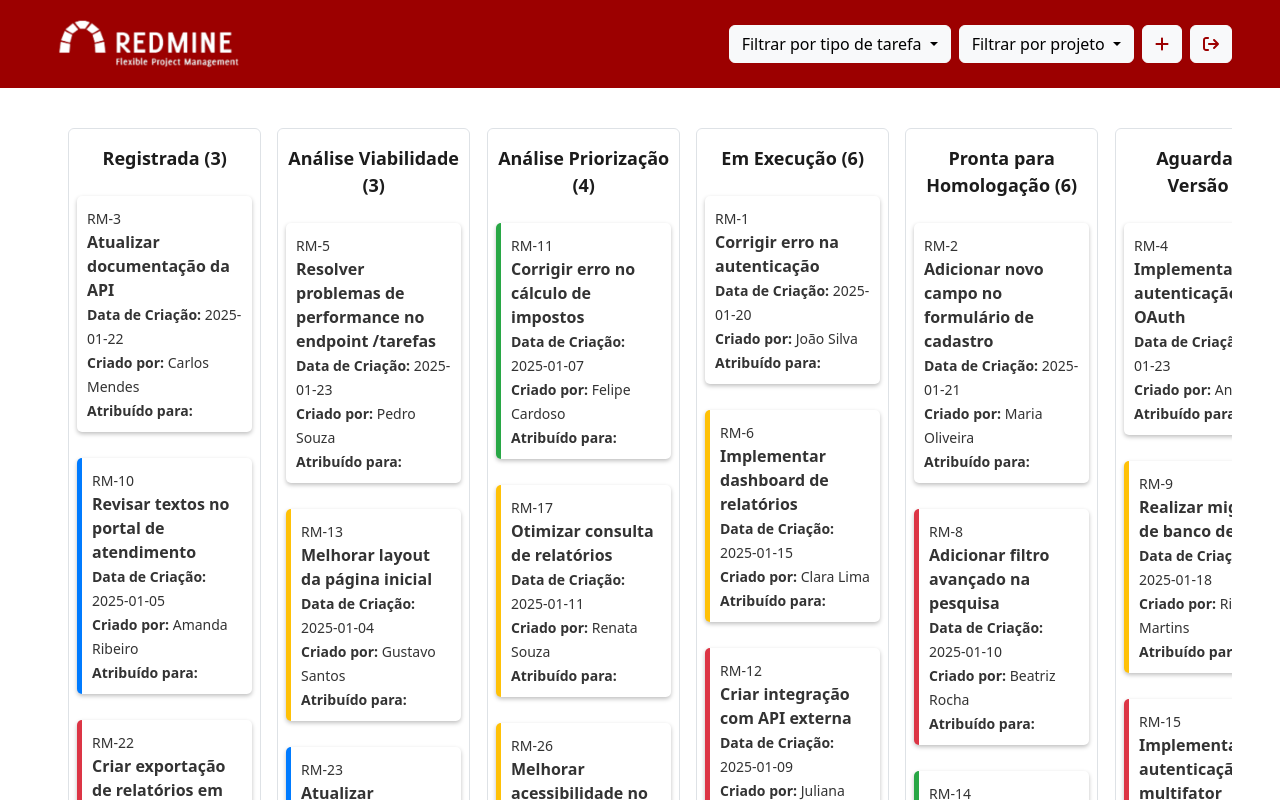
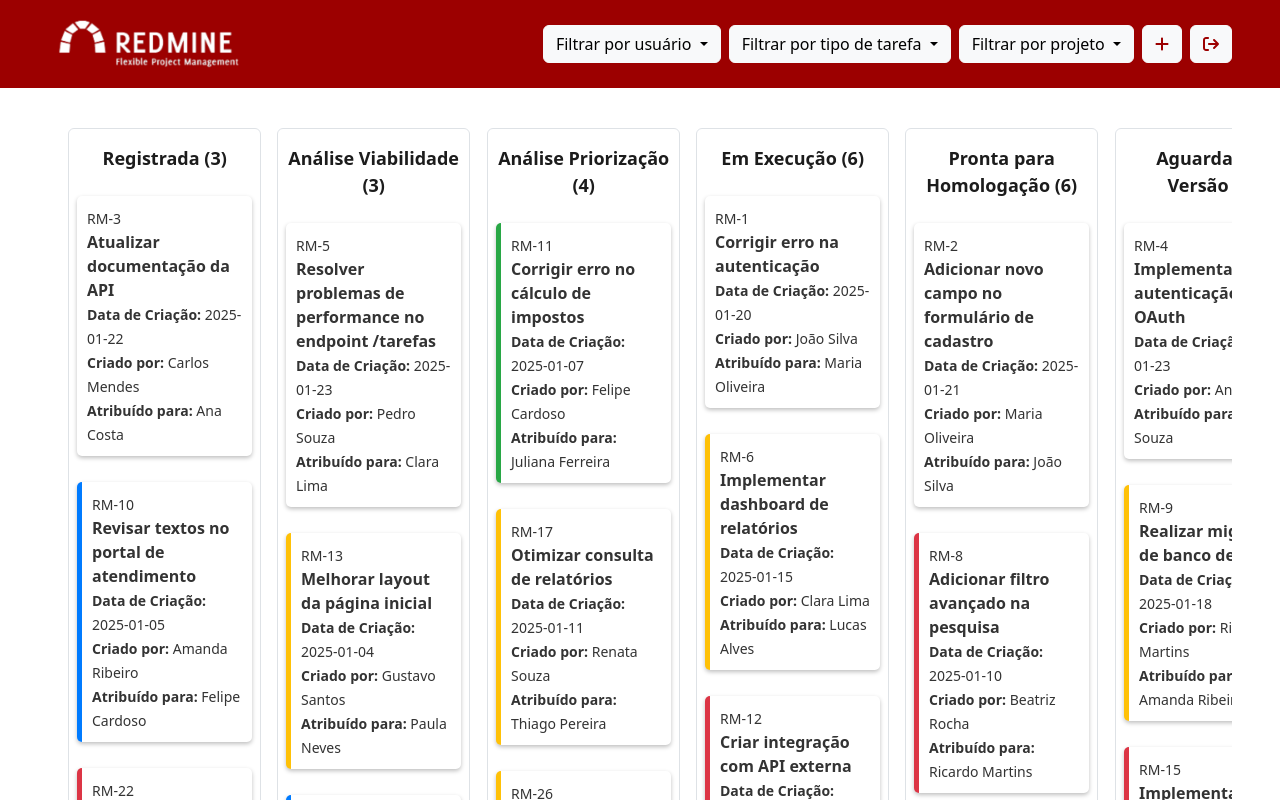
Before and after one commit to alexandresjunior/kanban-ts, an Angular app: page /home in a window 1280 px wide. Shown: the top 800 px of the page. Built offline with nearby package versions, Linux system fonts and the light colour scheme; data requests are answered from the project's data file.

Commit message:
Filtro por usuários

```diff
--- a/db.json
+++ b/db.json
@@ -6,7 +6,8 @@
       "created_on": "2025-01-20",
       "author": "João Silva",
       "type": "bug",
-      "status": "Em Execução"
+      "status": "Em Execução",
+      "assigned_to": "Maria Oliveira"
     },
     {
       "id": 2,
@@ -14,7 +15,8 @@
       "created_on": "2025-01-21",
       "author": "Maria Oliveira",
       "type": "feature",
-      "status": "Pronta para Homologação"
+      "status": "Pronta para Homologação",
+      "assigned_to": "João Silva"
     },
     {
       "id": 3,
@@ -22,7 +24,8 @@
       "created_on": "2025-01-22",
       "author": "Carlos Mendes",
       "type": "documentation",
-      "status": "Registrada"
+      "status": "Registrada",
+      "assigned_to": "Ana Costa"
     },
     {
       "id": 4,
@@ -30,7 +33,8 @@
       "created_on": "2025-01-23",
       "author": "Ana Costa",
       "type": "feature",
-      "status": "Aguardando Versão"
+      "status": "Aguardando Versão",
+      "assigned_to": "Pedro Souza"
     },
     {
       "id": 5,
@@ -38,7 +42,8 @@
       "created_on": "2025-01-23",
       "author": "Pedro Souza",
       "type": "optimization",
-      "status": "Análise Viabilidade"
+      "status": "Análise Viabilidade",
+      "assigned_to": "Clara Lima"
     },
     {
       "id": 6,
@@ -46,7 +51,8 @@
       "created_on": "2025-01-15",
       "author": "Clara Lima",
       "type": "evolucoes",
-      "status": "Em Execução"
+      "status": "Em Execução",
+      "assigned_to": "Lucas Alves"
     },
     {
       "id": 7,
@@ -54,7 +60,8 @@
       "created_on": "2025-01-12",
       "author": "Lucas Alves",
       "type": "correcoes",
-      "status": "Reaberta"
+      "status": "Reaberta",
+      "assigned_to": "Beatriz Rocha"
     },
     {
       "id": 8,
@@ -62,7 +69,8 @@
       "created_on": "2025-01-10",
       "author": "Beatriz Rocha",
       "type": "desenvolvimento",
-      "status": "Pronta para Homologação"
+      "status": "Pronta para Homologação",
+      "assigned_to": "Ricardo Martins"
     },
     {
       "id": 9,
@@ -70,7 +78,8 @@
       "created_on": "2025-01-18",
       "author": "Ricardo Martins",
       "type": "evolucoes",
-      "status": "Aguardando Versão"
+      "status": "Aguardando Versão",
+      "assigned_to": "Amanda Ribeiro"
     },
     {
       "id": 10,
@@ -78,7 +87,8 @@
       "created_on": "2025-01-05",
       "author": "Amanda Ribeiro",
       "type": "atendimento",
-      "status": "Registrada"
+      "status": "Registrada",
+      "assigned_to": "Felipe Cardoso"
     },
     {
       "id": 11,
@@ -86,7 +96,8 @@
       "created_on": "2025-01-07",
       "author": "Felipe Cardoso",
       "type": "correcoes",
-      "status": "Análise Priorização"
+      "status": "Análise Priorização",
+      "assigned_to": "Juliana Ferreira"
     },
     {
       "id": 12,
@@ -94,7 +105,8 @@
       "created_on": "2025-01-09",
       "author": "Juliana Ferreira",
       "type": "desenvolvimento",
-      "status": "Em Execução"
+      "status": "Em Execução",
+      "assigned_to": "Gustavo Santos"
     },
     {
       "id": 13,
@@ -102,7 +114,8 @@
       "created_on": "2025-01-04",
       "author": "Gustavo Santos",
       "type": "evolucoes",
-      "status": "Análise Viabilidade"
+      "status": "Análise Viabilidade",
+      "assigned_to": "Paula Neves"
     },
     {
       "id": 14,
@@ -110,7 +123,8 @@
       "created_on": "2025-01-03",
       "author": "Paula Neves",
       "type": "correcoes",
-      "status": "Pronta para Homologação"
+      "status": "Pronta para Homologação",
+      "assigned_to": "Fernando Lima"
     },
     {
       "id": 15,
@@ -118,7 +132,8 @@
       "created_on": "2025-01-02",
       "author": "Fernando Lima",
       "type": "desenvolvimento",
-      "status": "Aguardando Versão"
+      "status": "Aguardando Versão",
+      "assigned_to": "Daniel Carvalho"
     },
     {
       "id": 16,
@@ -126,7 +141,8 @@
       "created_on": "2025-01-08",
       "author": "Daniel Carvalho",
       "type": "atendimento",
-      "status": "Em Execução"
+      "status": "Em Execução",
+      "assigned_to": "Renata Souza"
     },
     {
       "id": 17,
@@ -134,7 +150,8 @@
       "created_on": "2025-01-11",
       "author": "Renata Souza",
       "type": "evolucoes",
-      "status": "Análise Priorização"
+      "status": "Análise Priorização",
+      "assigned_to": "Thiago Pereira"
     },
     {
       "id": 18,
@@ -142,7 +159,8 @@
       "created_on": "2025-01-14",
       "author": "Thiago Pereira",
       "type": "correcoes",
-      "status": "Reaberta"
+      "status": "Reaberta",
+      "assigned_to": "Mariana Oliveira"
     },
     {
       "id": 19,
@@ -150,7 +168,8 @@
       "created_on": "2025-01-06",
       "author": "Mariana Oliveira",
       "type": "desenvolvimento",
-      "status": "Pronta para Homologação"
+      "status": "Pronta para Homologação",
+      "assigned_to": "André Costa"
     },
     {
       "id": 20,
@@ -158,7 +177,8 @@
       "created_on": "2025-01-13",
       "author": "André Costa",
       "type": "correcoes",
-      "status": "Aguardando Versão"
+      "status": "Aguardando Versão",
+      "assigned_to": "Vanessa Lima"
     },
     {
       "id": 21,
@@ -166,7 +186,8 @@
       "created_on": "2025-01-16",
       "author": "Vanessa Lima",
       "type": "evolucoes",
-      "status": "Em Execução"
+      "status": "Em Execução",
+      "assigned_to": "Diego Ramos"
     },
     {
       "id": 22,
@@ -174,7 +195,8 @@
       "created_on": "2025-01-19",
       "author": "Diego Ramos",
       "type": "desenvolvimento",
-      "status": "Registrada"
+      "status": "Registrada",
+      "assigned_to": "Laura Campos"
     },
     {
       "id": 23,
@@ -182,7 +204,8 @@
       "created_on": "2025-01-17",
       "author": "Laura Campos",
       "type": "atendimento",
-      "status": "Análise Viabilidade"
+      "status": "Análise Viabilidade",
+      "assigned_to": "Gabriel Nogueira"
     },
     {
       "id": 24,
@@ -190,7 +213,8 @@
       "created_on": "2025-01-09",
       "author": "Gabriel Nogueira",
       "type": "correcoes",
-      "status": "Pronta para Homologação"
+      "status": "Pronta para Homologação",
+      "assigned_to": "Patrícia Dias"
     },
     {
       "id": 25,
@@ -198,7 +222,8 @@
       "created_on": "2025-01-15",
       "author": "Patrícia Dias",
       "type": "desenvolvimento",
-      "status": "Aguardando Versão"
+      "status": "Aguardando Versão",
+      "assigned_to": "Eduardo Silva"
     },
     {
       "id": 26,
@@ -206,7 +231,8 @@
       "created_on": "2025-01-14",
       "author": "Eduardo Silva",
       "type": "evolucoes",
-      "status": "Análise Priorização"
+      "status": "Análise Priorização",
+      "assigned_to": "Sofia Batista"
     },
     {
       "id": 27,
@@ -214,7 +240,8 @@
       "created_on": "2025-01-11",
       "author": "Sofia Batista",
       "type": "desenvolvimento",
-      "status": "Pronta para Homologação"
+      "status": "Pronta para Homologação",
+      "assigned_to": "Henrique Torres"
     },
     {
       "id": 28,
@@ -222,7 +249,8 @@
       "created_on": "2025-01-10",
       "author": "Henrique Torres",
       "type": "atendimento",
-      "status": "Reaberta"
+      "status": "Reaberta",
+      "assigned_to": "Camila Almeida"
     },
     {
       "id": 29,
@@ -230,7 +258,8 @@
       "created_on": "2025-01-07",
       "author": "Camila Almeida",
       "type": "desenvolvimento",
-      "status": "Em Execução"
+      "status": "Em Execução",
+      "assigned_to": "Rafael Teixeira"
     },
     {
       "id": 30,
@@ -238,7 +267,8 @@
       "created_on": "2025-01-03",
       "author": "Rafael Teixeira",
       "type": "correcoes",
-      "status": "Análise Priorização"
+      "status": "Análise Priorização",
+      "assigned_to": "João Silva"
     }
   ]
 }
--- a/src/app/componentes/cabecalho/cabecalho.component.css
+++ b/src/app/componentes/cabecalho/cabecalho.component.css
@@ -1,5 +1,10 @@
 .container-cabecalho {
     background-color: #9c0000;
+}
+
+.dropdown-menu {
+    max-height: 400px;
+    overflow-y: scroll;
 }
 
 .nav-link {
--- a/src/app/componentes/cabecalho/cabecalho.component.html
+++ b/src/app/componentes/cabecalho/cabecalho.component.html
@@ -3,7 +3,8 @@
     class="d-flex flex-wrap justify-content-center align-items-center py-3 mb-4"
   >
     <a
-      href="http://redmine.compesa.com.br/" target="_blank"
+      href="http://redmine.compesa.com.br/"
+      target="_blank"
       class="d-flex align-items-center mb-3 mb-md-0 me-md-auto link-body-emphasis text-decoration-none"
     >
       <img
@@ -12,6 +13,32 @@
         width="200"
       />
     </a>
+
+    <div class="dropdown me-2">
+      <button
+        class="btn btn-light dropdown-toggle"
+        type="button"
+        id="dropdownMenuButton"
+        data-bs-toggle="dropdown"
+        aria-expanded="false"
+      >
+        Filtrar por usuário
+      </button>
+      <ul class="dropdown-menu" aria-labelledby="dropdownMenuButton">
+        <li>
+          <a class="dropdown-item" role="button">Todos</a>
+        </li>
+        <li *ngFor="let usuario of usuarios">
+          <a
+            class="dropdown-item"
+            role="button"
+            (click)="atualizarUsuarioSelecionado(usuario)"
+          >
+            {{ usuario }}
+          </a>
+        </li>
+      </ul>
+    </div>
 
     <div class="dropdown me-2">
       <button
--- a/src/app/componentes/cabecalho/cabecalho.component.ts
+++ b/src/app/componentes/cabecalho/cabecalho.component.ts
@@ -1,28 +1,46 @@
+import { CommonModule } from '@angular/common';
 import { Component, EventEmitter, Output } from '@angular/core';
 import { Router } from '@angular/router';
 import { FontAwesomeModule } from '@fortawesome/angular-fontawesome';
 import { faPlus, faSignOut } from '@fortawesome/free-solid-svg-icons';
+import { TarefasService } from '../../services/tarefas.service';
 
 @Component({
   selector: 'app-cabecalho',
-  imports: [FontAwesomeModule],
+  imports: [FontAwesomeModule, CommonModule],
   templateUrl: './cabecalho.component.html',
   styleUrl: './cabecalho.component.css'
 })
 export class CabecalhoComponent {
   faPlus = faPlus;
   faSignOut = faSignOut;
+  usuarios: string[] = [];
+  @Output() usuarioSelecionado = new EventEmitter<string>();
   @Output() tipoSelecionado = new EventEmitter<string>();
 
-  constructor(private router: Router) {}
+  constructor(private router: Router, private tarefasService: TarefasService) { }
 
-  fazerLogout() : void {
+  ngOnInit(): void {
+    this.carregarUsuarios();
+  }
+
+  fazerLogout(): void {
     localStorage.removeItem('usuario_kanban');
     sessionStorage.removeItem('usuario_kanban');
     this.router.navigate(['']);
   }
 
+  atualizarUsuarioSelecionado(usuario: string): void {
+    this.usuarioSelecionado.emit(usuario);
+  }
+
   atualizarTipoSelecionado(tipo: string): void {
     this.tipoSelecionado.emit(tipo);
   }
+
+  carregarUsuarios(): void {
+    this.tarefasService.listarUsuariosComTarefasAtribuidas().subscribe((usuarios) => {
+      this.usuarios = usuarios;
+    });
+  }
 }
--- a/src/app/paginas/home/home.component.html
+++ b/src/app/paginas/home/home.component.html
@@ -1,5 +1,6 @@
 <app-cabecalho
   (tipoSelecionado)="atualizarTipoSelecionado($event)"
+  (usuarioSelecionado)="atualizarUsuarioSelecionado($event)"
 ></app-cabecalho>
 <div class="container-fluid text-center">
   <div class="row px-5">
@@ -8,20 +9,23 @@
         *ngFor="let status of statuses"
         class="col-lg-2 col-md-2 col-12 border rounded p-2 mx-2 my-3 kanban-column"
       >
+        <ng-container *ngIf="filtrarTarefas(status) as tarefasFiltradas">
           <p class="kanban-column-title mt-2 mb-4">
-          {{ status }} ({{ obterTarefasPorStatus(status).length }})
+            {{ status }} ({{ tarefasFiltradas.length }})
           </p>
           <div class="row g-3">
             <app-cartao
-            *ngFor="let tarefa of obterTarefasPorStatus(status)"
+              *ngFor="let tarefa of tarefasFiltradas"
               [id]="tarefa.id"
               [titulo]="tarefa.title"
               [dataCriacao]="tarefa.created_on"
               [autor]="tarefa.author"
               [tipo]="tarefa.type"
+              [responsavel]="tarefa.assigned_to"
             >
             </app-cartao>
           </div>
+        </ng-container>
       </div>
     </div>
   </div>
--- a/src/app/paginas/home/home.component.ts
+++ b/src/app/paginas/home/home.component.ts
@@ -15,6 +15,7 @@ import { TarefasService } from '../../services/tarefas.service';
 export class HomeComponent {
   @Input() tarefas: Tarefa[] = [];
   tipoSelecionado: string = 'Todos';
+  usuarioSelecionado: string = 'Todos';
 
   statuses: string[] = [
     'Registrada',
@@ -34,11 +35,18 @@ export class HomeComponent {
     });
   }
 
-  obterTarefasPorStatus(status: string): Tarefa[] {
-    return this.tarefas.filter(tarefa =>
-      tarefa.status === status &&
-      (this.tipoSelecionado === 'Todos' || tarefa.type === this.tipoSelecionado)
-    );
+  filtrarTarefas(status: string): Tarefa[] {
+    return this.tarefas.filter(tarefa => {
+      const filtroStatus = tarefa.status === status;
+      const filtroUsuario = this.usuarioSelecionado === 'Todos' || tarefa.assigned_to === this.usuarioSelecionado;
+      const filtroTipo = this.tipoSelecionado === 'Todos' || tarefa.type === this.tipoSelecionado;
+
+      return filtroStatus && filtroUsuario && filtroTipo;
+    });
+  }
+
+  atualizarUsuarioSelecionado(novoUsuario: string): void {
+    this.usuarioSelecionado = novoUsuario;
   }
 
   atualizarTipoSelecionado(novoTipo: string): void {
--- a/src/app/paginas/login/login.component.ts
+++ b/src/app/paginas/login/login.component.ts
@@ -21,7 +21,6 @@ export class LoginComponent {
 
   fazerLogin(): void {
     // Chamada a API de autenticação
-    console.log(this.usuario);
 
     if (this.usuario.manterConectado) {
       localStorage.setItem('usuario_kanban', JSON.stringify(this.usuario));
```
Also changed, not shown: src/app/services/tarefas.service.ts (+10 -1 lines). Lines whose indentation alone changed are shown as unchanged.
